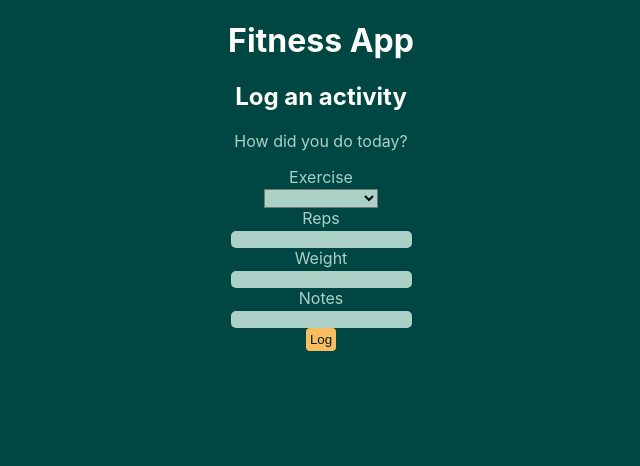
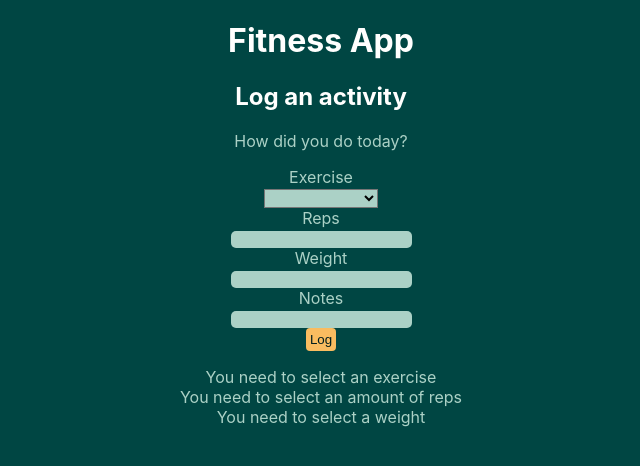
Before and after one commit to BrooklynP/FitnessApp, a React (Create React App) app: page /createEntry in a window 1280 px wide. Both pictures are taken after a click on the button "Log". Shown: the top 466 px of the page, without its empty margins (319-959 px from the left). Built offline with nearby package versions, Linux system fonts and the light colour scheme.

Commit message:
Refactor

```diff
--- a/src/components/createActivityLogEntry.jsx
+++ b/src/components/createActivityLogEntry.jsx
@@ -1,20 +1,40 @@
 import React from 'react';
 
-function CreateActivityLogEntry(props){
+function CreateActivityLogEntry(props) {
   const [selectedExercise, setSelectedExercise] = React.useState("");
+  const [selectedReps, setSelectedReps] = React.useState("");
+  const [selectedWeight, setSelectedWeight] = React.useState("");
+  const [selectedDesc, setSelectedDesc] = React.useState("");
+  const [validationErrors, setValidationErrors] = React.useState([]);
 
   const logEntryButtonClicked = () => {
-    const exerciseType = selectedExercise;
-    const reps = document.getElementById("logEntryRepsInput").value
-    const weight = document.getElementById("logEntryWeightInput").value
-    const description = document.getElementById("logEntryDescInput").value
-    props.logEntry(exerciseType + " x " + reps + " x " + weight + "kg")
+    const newValidationErrors = [];
+
+    if (selectedExercise === "") {
+      newValidationErrors.push("You need to select an exercise");
+    }
+    if (selectedReps === "") {
+      newValidationErrors.push("You need to select an amount of reps")
+    }
+    if (selectedWeight === "") {
+      newValidationErrors.push("You need to select a weight")
+    }
+    if (validationErrors.length === 0) {
+      props.logEntry(selectedExercise + " x " + selectedReps + " x " + selectedWeight + "kg")
+    }
+    setValidationErrors(newValidationErrors);
+  }
+
+  const getValidationErrorsList = () => {
+    return validationErrors.map((validationError, index) =>
+      <li key={index}>{validationError}</li>
+    );
   }
 
   return (
     <div>
       <label>Exercise</label><br></br>
-      <select name="" id="exerciseDropdown" onChange={(e)=>{setSelectedExercise(e.target.value)}}>
+      <select name="" id="exerciseDropdown" onChange={(e) => { setSelectedExercise(e.target.value) }}>
         <option value=""></option>
         <option value="Shoulder Press">Shoulder Press</option>
         <option value="Bench Press">Bench Press</option>
@@ -23,12 +43,13 @@ function CreateActivityLogEntry(props){
         <option value="Shrugs">Shrugs</option>
       </select><br></br>
       <label>Reps</label><br></br>
-      <input ID="logEntryRepsInput"></input><br></br>
+      <input id="logEntryRepsInput" type="number"  onChange={(e) => { setSelectedReps(e.target.value) }}></input><br></br>
       <label>Weight</label><br></br>
-      <input ID="logEntryWeightInput"></input><br></br>
+      <input id="logEntryWeightInput" type="number"  onChange={(e) => { setSelectedWeight(e.target.value) }}></input><br></br>
       <label>Notes</label><br></br>
-      <input ID="logEntryDescInput"></input><br></br>
+      <input id="logEntryDescInput" onChange={(e) => { setSelectedDesc(e.target.value) }}></input><br></br>
       <button className="primary" onClick={logEntryButtonClicked}>Log</button>
+      <ul>{getValidationErrorsList()}</ul>
     </div>
   );
 }
```
